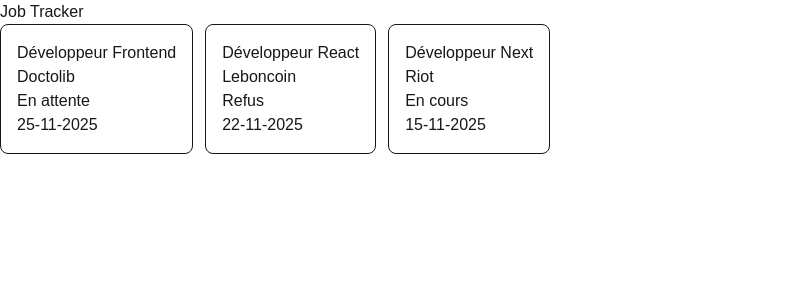
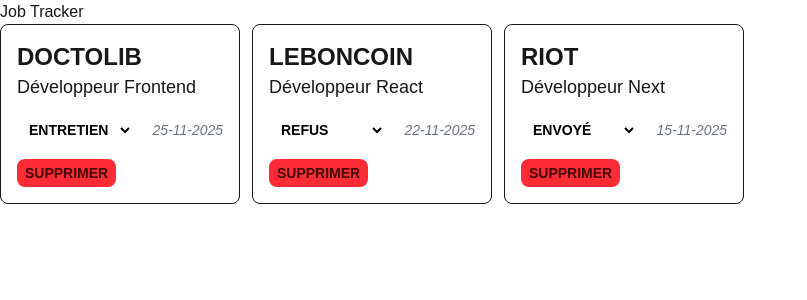
Before and after one commit to fab-devtag/job-tracker, a Next.js app: page / in a window 1280 px wide. Shown: the top 300 px of the page, without its empty margins (0-807 px from the left). Built offline with nearby package versions, Linux system fonts and the light colour scheme.

Commit message:
Add Remove Job and Change Status

```diff
--- a/app/components/JobOfferCard.tsx
+++ b/app/components/JobOfferCard.tsx
@@ -1,16 +1,38 @@
+"use client";
+import { memo } from "react";
 import { JobOffer } from "../lib/types";
 
 interface JobOfferCardProps {
   jobOffer: JobOffer;
+  onRemoveJobOffer: (jobOfferId: number) => void;
+  onChangeStatus: (jobOfferId: number, status: string) => void;
 }
 
-export const JobOfferCard = ({ jobOffer }: JobOfferCardProps) => {
-  return (
-    <div className="p-4 border rounded-lg">
-      <h2>{jobOffer.poste}</h2>
-      <p>{jobOffer.entreprise}</p>
-      <p>{jobOffer.statut}</p>
-      <p>{jobOffer.date}</p>
-    </div>
-  );
-};
+export const JobOfferCard = memo(
+  ({ jobOffer, onRemoveJobOffer, onChangeStatus }: JobOfferCardProps) => {
+    return (
+      <div className="p-4 border rounded-lg w-60">
+        <h2 className="uppercase text-2xl font-bold">{jobOffer.entreprise}</h2>
+        <p className="text-lg mb-4">{jobOffer.poste}</p>
+        <div className="flex items-center justify-between">
+          <select
+            defaultValue={jobOffer.status}
+            onChange={(e) => onChangeStatus(jobOffer.id, e.target.value)}
+            className="cursor-pointer bg-white text-black px-2 py-1 uppercase text-sm rounded-lg font-bold"
+          >
+            <option value="Envoyé">Envoyé</option>
+            <option value="Entretien">Entretien</option>
+            <option value="Refus">Refus</option>
+          </select>
+          <p className="text-sm italic text-gray-500">{jobOffer.date}</p>
+        </div>
+        <button
+          className="mt-4 bg-red-500 text-red-950 px-2 py-1 uppercase text-sm rounded-lg font-bold hover:bg-red-400 cursor-pointer transition-colors duration-300"
+          onClick={() => onRemoveJobOffer(jobOffer.id)}
+        >
+          Supprimer
+        </button>
+      </div>
+    );
+  }
+);
--- a/app/lib/types.ts
+++ b/app/lib/types.ts
@@ -2,6 +2,6 @@
   id: number;
   entreprise: string;
   poste: string;
-  statut: string;
+  status: string;
   date: string;
 }
--- a/app/page.tsx
+++ b/app/page.tsx
@@ -1,38 +1,66 @@
-import Image from "next/image";
+"use client";
+
 import { JobOffer } from "./lib/types";
 import { JobOfferCard } from "./components/JobOfferCard";
+import { useCallback, useState } from "react";
 
 export default function Home() {
-  const mockJobOffer: JobOffer[] = [
+  const mockJobsOffer: JobOffer[] = [
     {
       id: 1,
       entreprise: "Doctolib",
-      statut: "En attente",
+      status: "Entretien",
       poste: "Développeur Frontend",
       date: "25-11-2025",
     },
     {
       id: 2,
       entreprise: "Leboncoin",
-      statut: "Refus",
+      status: "Refus",
       poste: "Développeur React",
       date: "22-11-2025",
     },
     {
       id: 3,
       entreprise: "Riot",
-      statut: "En cours",
+      status: "Envoyé",
       poste: "Développeur Next",
       date: "15-11-2025",
     },
   ];
 
+  const [jobsOffer, setJobsOffer] = useState<JobOffer[]>(mockJobsOffer);
+
+  const removeJobOffer = useCallback((jobOfferId: number) => {
+    setJobsOffer((prev) =>
+      prev.filter((jobOffer) => jobOffer.id !== jobOfferId)
+    );
+  }, []);
+
+  const changeJobOfferStatus = useCallback(
+    (jobOfferId: number, status: string) => {
+      setJobsOffer((prev) =>
+        prev.map((jobsOffer) =>
+          jobsOffer.id === jobOfferId
+            ? { ...jobsOffer, status: status }
+            : jobsOffer
+        )
+      );
+    },
+    []
+  );
+
   return (
     <div>
       <h1>Job Tracker</h1>
       <div className="flex space-x-3">
-        {mockJobOffer.map((jobOffer) => (
-          <JobOfferCard key={jobOffer.id} jobOffer={jobOffer} />
+        {jobsOffer.map((jobOffer) => (
+          <JobOfferCard
+            key={jobOffer.id}
+            jobOffer={jobOffer}
+            onRemoveJobOffer={removeJobOffer}
+            onChangeStatus={changeJobOfferStatus}
+          />
         ))}
       </div>
     </div>
```
